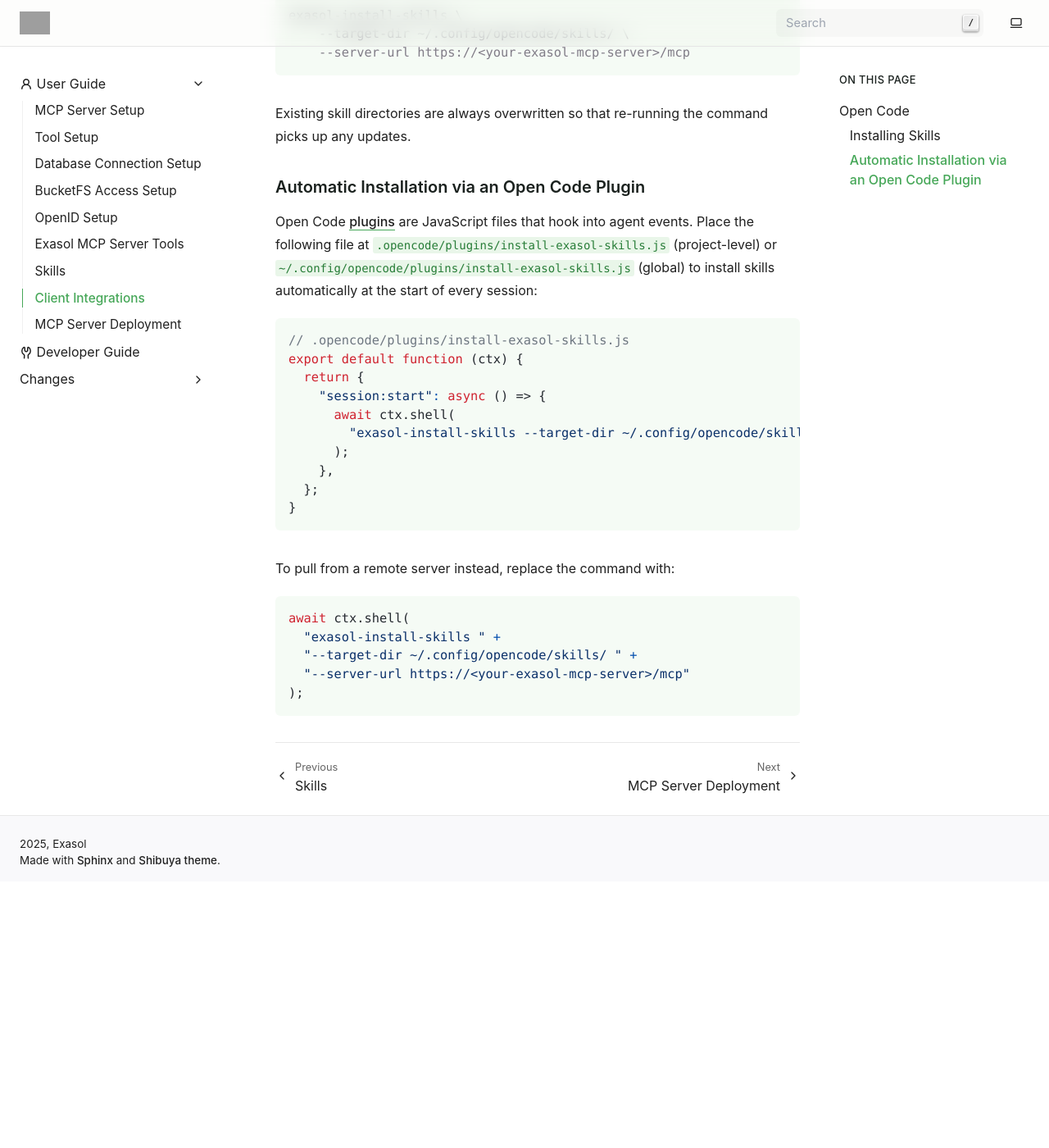
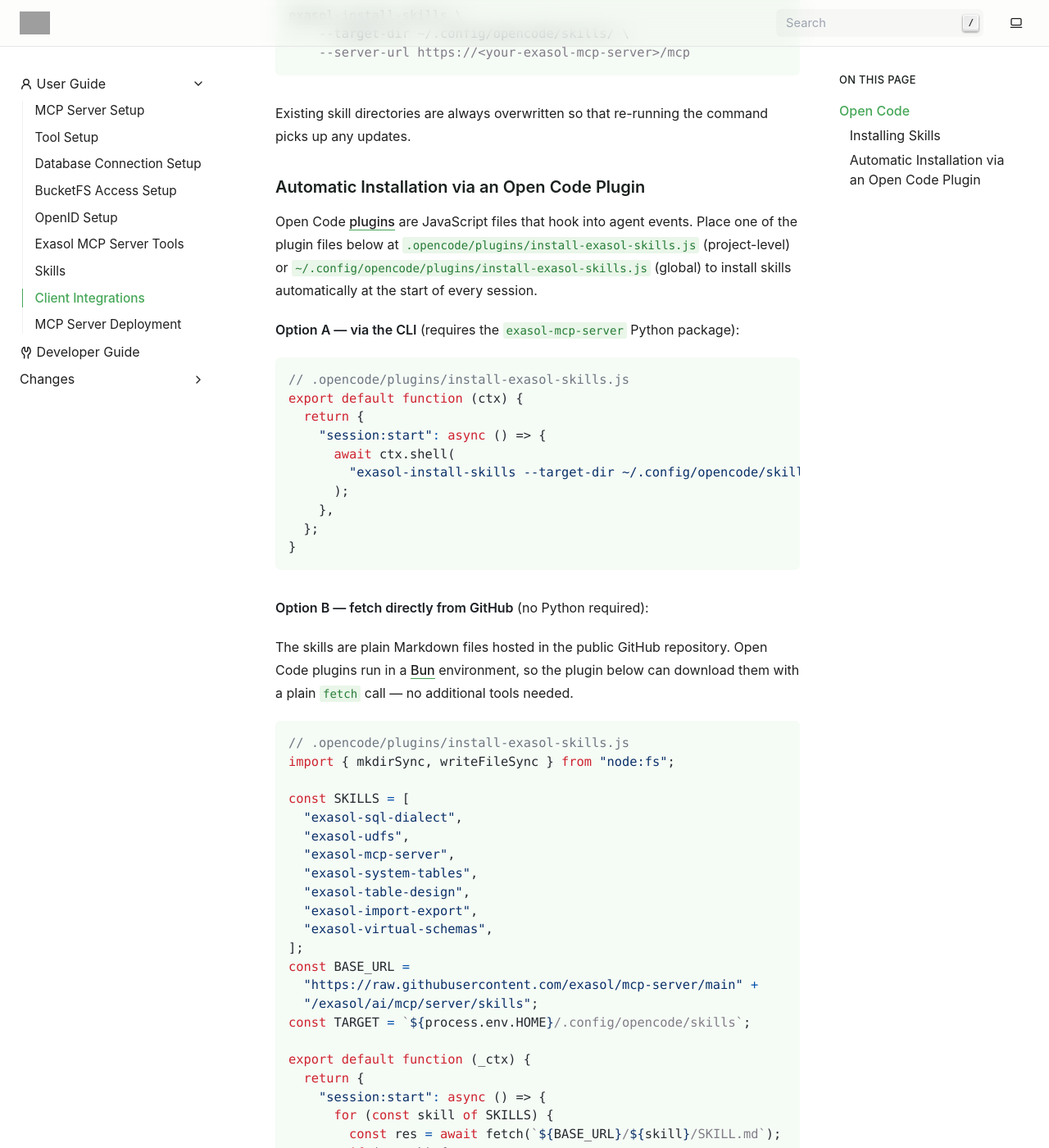
Before and after one commit to exasol/mcp-server, a Sphinx documentation site: the page built from doc/user_guide/integration.rst, in a window 1280 px wide and 1400 px high, scrolled down 795 px. Shown: the whole window at 82% size. Built offline with Sphinx 7.4.7, drawn with Linux system fonts in a browser that asks for light colours; before the commit the page ends 1870 px from its top, so only the background shows below that; some of the changed text lies outside the part shown; grey boxes are pictures that could not be loaded.

Commit message:
#232: Addressed review comments

```diff
--- a/doc/user_guide/integration.rst
+++ b/doc/user_guide/integration.rst
@@ -44,9 +44,12 @@
 ~~~~~~~~~~~~~~~~~~~~~~~~~~~~~~~~~~~~~~~~~~~~~~~
 
 Open Code `plugins <https://opencode.ai/docs/plugins/>`_ are JavaScript files that hook into
-agent events. Place the following file at ``.opencode/plugins/install-exasol-skills.js``
-(project-level) or ``~/.config/opencode/plugins/install-exasol-skills.js`` (global) to install
-skills automatically at the start of every session:
+agent events. Place one of the plugin files below at
+``.opencode/plugins/install-exasol-skills.js`` (project-level) or
+``~/.config/opencode/plugins/install-exasol-skills.js`` (global) to install skills
+automatically at the start of every session.
+
+**Option A — via the CLI** (requires the ``exasol-mcp-server`` Python package):
 
 .. code-block:: javascript
 
@@ -61,12 +64,44 @@
       };
     }
 
-To pull from a remote server instead, replace the command with:
+**Option B — fetch directly from GitHub** (no Python required):
+
+The skills are plain Markdown files hosted in the public GitHub repository.
+Open Code plugins run in a `Bun <https://bun.sh>`_ environment, so the plugin below
+can download them with a plain ``fetch`` call — no additional tools needed.
 
 .. code-block:: javascript
 
-    await ctx.shell(
-      "exasol-install-skills " +
-      "--target-dir ~/.config/opencode/skills/ " +
-      "--server-url https://<your-exasol-mcp-server>/mcp"
-    );
+    // .opencode/plugins/install-exasol-skills.js
+    import { mkdirSync, writeFileSync } from "node:fs";
+
+    const SKILLS = [
+      "exasol-sql-dialect",
+      "exasol-udfs",
+      "exasol-mcp-server",
+      "exasol-system-tables",
+      "exasol-table-design",
+      "exasol-import-export",
+      "exasol-virtual-schemas",
+    ];
+    const BASE_URL =
+      "https://raw.githubusercontent.com/exasol/mcp-server/main" +
+      "/exasol/ai/mcp/server/skills";
+    const TARGET = `${process.env.HOME}/.config/opencode/skills`;
+
+    export default function (_ctx) {
+      return {
+        "session:start": async () => {
+          for (const skill of SKILLS) {
+            const res = await fetch(`${BASE_URL}/${skill}/SKILL.md`);
+            if (res.ok) {
+              mkdirSync(`${TARGET}/${skill}`, { recursive: true });
+              writeFileSync(`${TARGET}/${skill}/SKILL.md`, await res.text());
+            }
+          }
+        },
+      };
+    }
+
+To pin to a specific release instead of ``main``, replace ``main`` in ``BASE_URL``
+with the desired tag, e.g. ``refs/tags/1.9.0``.
```
